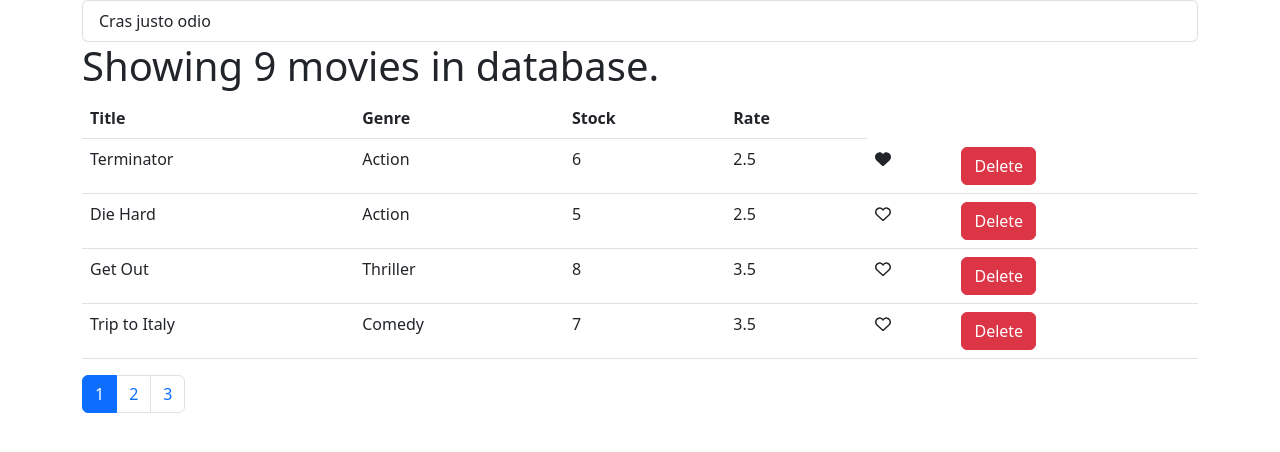
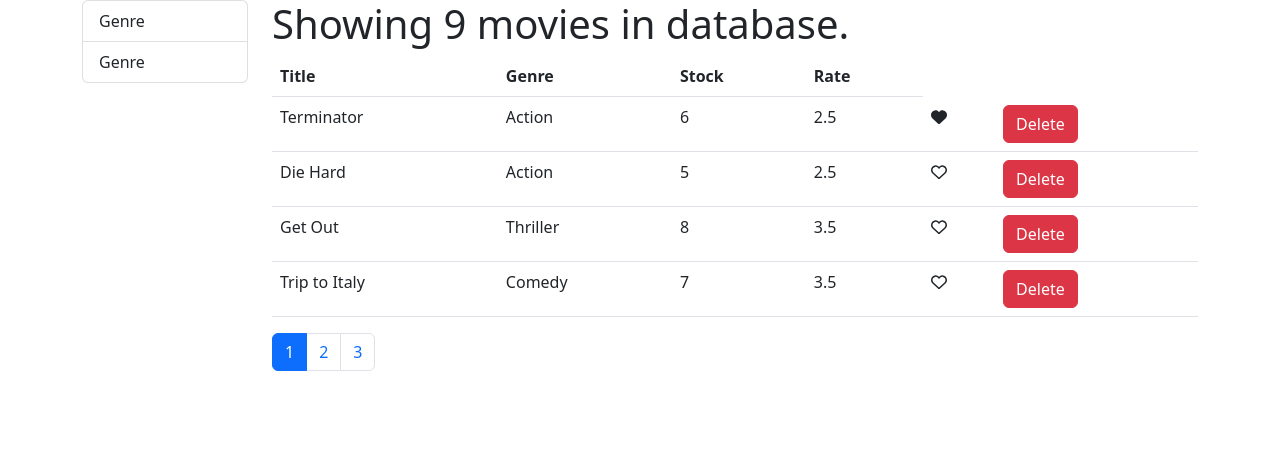
Before and after one commit to KirannVaka/vidly, a React (Create React App) app: page / in a window 1280 px wide. Shown: the top 452 px of the page. Built offline with nearby package versions, Linux system fonts and the light colour scheme.

Commit message:
converted-functionAppToClassApp

```diff
--- a/src/common/listGroups.jsx
+++ b/src/common/listGroups.jsx
@@ -4,7 +4,10 @@ import _ from "lodash";
 const ListGroups = (props) => {
   return (
     <ul className="list-group">
-      <li className="list-group-item">Cras justo odio</li>
+      <li style={{ cursor: "pointer" }} className="list-group-item">
+        Genre
+      </li>
+      <li className="list-group-item">Genre</li>
     </ul>
   );
 };
--- a/src/components/movies.jsx
+++ b/src/components/movies.jsx
@@ -1,44 +1,63 @@
-import React, { useState } from "react";
 import { getMovies } from "../services/fakeMovieService";
 import { FontAwesomeIcon } from "@fortawesome/react-fontawesome";
 import { faHeart as faSHeart } from "@fortawesome/free-solid-svg-icons";
 import { faHeart as faRHeart } from "@fortawesome/free-regular-svg-icons";
 import Pagination from "../common/pagination";
 import { paginate } from "../utils/paginate";
+import { genres, getGenres } from "../services/fakeGenreService";
 import ListGroups from "../common/listGroups";
+import React, { Component } from "react";
 
-function Movies() {
-  const [movies, setMovies] = useState(getMovies());
-  const [pageSize, setPageSize] = useState(4);
-  const [currentPage, setCurrentPage] = useState(1);
-
-  const handleDelete = (id) => {
-    let movieInDb = movies.find((m) => m._id === id);
-    let tempMovies = [...movies];
-    tempMovies.splice(movies.indexOf(movieInDb), 1);
-    setMovies(tempMovies);
+class Movies extends Component {
+  state = {
+    movies: getMovies(),
+    genres: [],
+    pageSize: 4,
+    currentPage: 1,
   };
 
-  const handleLike = (movie) => {
-    const tempMovies = [...movies];
-    const index = tempMovies.indexOf(movie);
-    // tempMovies[index] = { ...tempMovies[index] };
-    tempMovies[index].movieLiked = !tempMovies[index].movieLiked;
-    setMovies(tempMovies);
+  handleDelete = (id) => {
+    let movie = this.state.movies.find((m) => m._id === id);
+    let movies = [...this.state.movies];
+    movies.splice(movies.indexOf(movie), 1);
+    this.setState({
+      movies,
+    });
   };
 
-  const handlePageChange = (page) => {
-    setCurrentPage(page);
+  handleGenreSelect = (genre) => {
+    return null;
   };
+
+  handleLike = (movie) => {
+    const movies = [...this.state.movies];
+    const index = movies.indexOf(movie);
+    movies[index] = { ...movies[index] };
+    movies[index].movieLiked = !movies[index].movieLiked;
+    this.setState({
+      movies,
+    });
+  };
+
+  handlePageChange = (page) => {
+    this.setState({
+      currentPage: page,
+    });
+  };
+
+  render() {
+    const { movies, handleGenreSelect, genres, pageSize, currentPage } =
+      this.state;
 
     const moviesPaginated = paginate(movies, currentPage, pageSize);
 
-  if (movies.length === 0) {
-    return <h1>There are no movies in DB</h1>;
-  } else {
+    if (movies.length === 0) return <h1>There are no movies in DB</h1>;
     return (
-      <React.Fragment>
-        <ListGroups />
+      <div className="row">
+        <div className="col-2">
+          <ListGroups items={genres} onGenreSelect={handleGenreSelect} />
+        </div>
+        <div className="col">
           {movies.length > 0 && (
             <h1> Showing {movies.length} movies in database.</h1>
           )}
@@ -60,7 +79,7 @@ function Movies() {
                   <td>{movie.numberInStock}</td>
                   <td key={movie.id}>{movie.dailyRentalRate}</td>
                   <td>
-                  <span onClick={() => handleLike(movie)}>
+                    <span onClick={() => this.handleLike(movie)}>
                       <FontAwesomeIcon
                         style={{ cursor: "pointer" }}
                         icon={movie.movieLiked === true ? faSHeart : faRHeart}
@@ -70,7 +89,7 @@ function Movies() {
                   <td key={movie.id}>
                     <button
                       key={movie._id}
-                    onClick={() => handleDelete(movie._id)}
+                      onClick={() => this.handleDelete(movie._id)}
                       className="btn btn-danger"
                     >
                       Delete
@@ -83,21 +102,13 @@ function Movies() {
           <Pagination
             totalItems={movies.length}
             pageSize={pageSize}
-          onPgaeChange={handlePageChange}
+            onPgaeChange={this.handlePageChange}
             currentPage={currentPage}
           />
-      </React.Fragment>
+        </div>
+      </div>
     );
   }
 }
 
-// class Movies extends Component {
-//   state = {
-//     movies: moviesList,
-//   };
-//   render() {
-//     return <h2>{this.state.movies.length}</h2>;
-//   }
-// }
-
 export default Movies;
```
Lines whose indentation alone changed are shown as unchanged.
